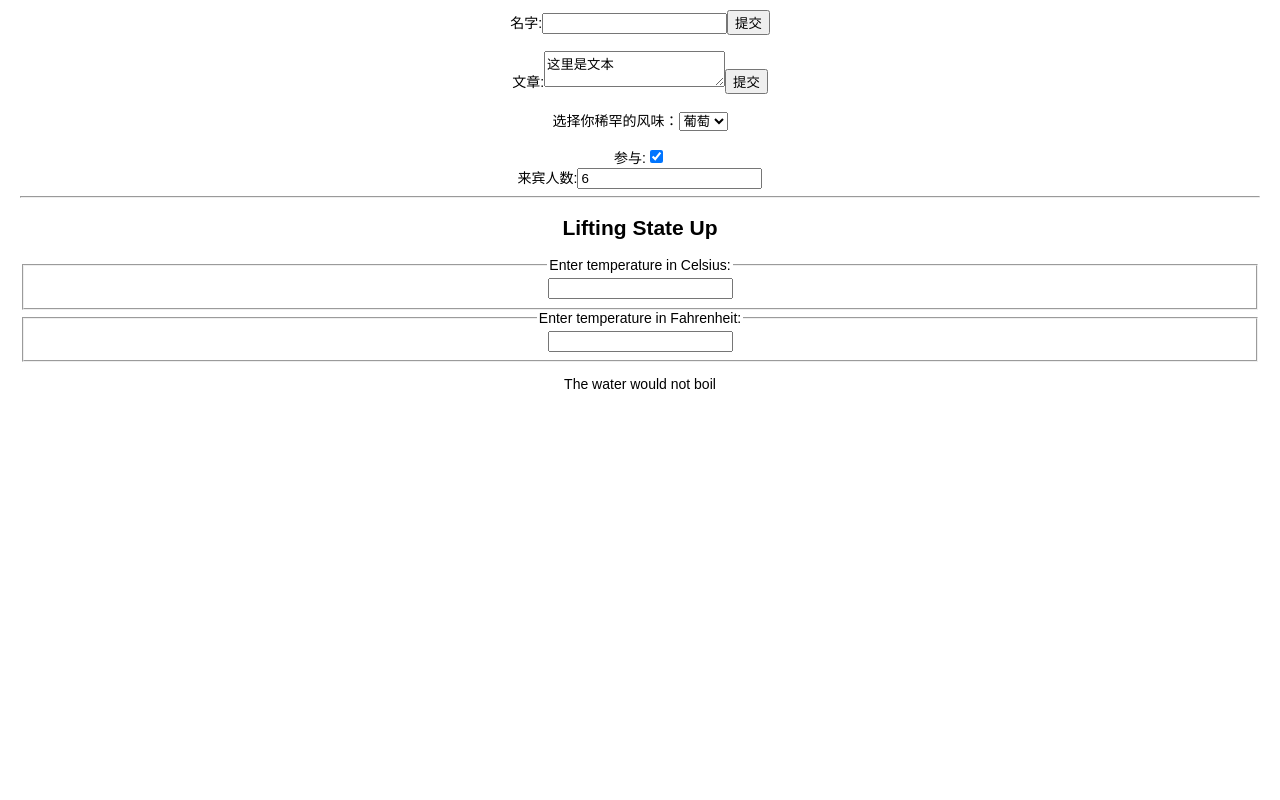
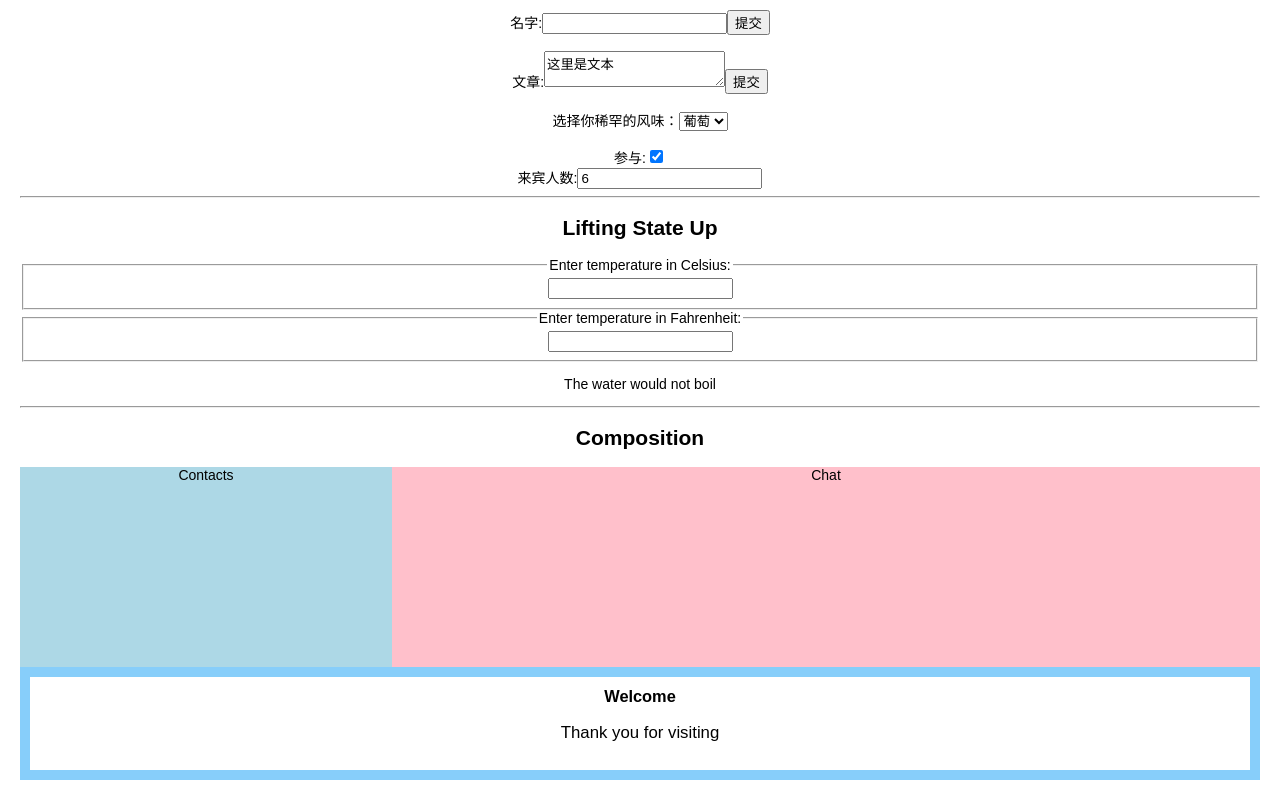
Before and after one commit to JackLiR8/react-learning, a React (Create React App) app: page / in a window 1280 px wide. Shown: the part 1116-1916 px from the top of the page. Before the commit the page ends 1528 px from the top, so only its background shows below. Built offline with nearby package versions, Linux system fonts and the light colour scheme.

Commit message:
:sparkles: New Feature: 核心概念-组合

```diff
--- a/src/main-concepts/ApiDisplay.js
+++ b/src/main-concepts/ApiDisplay.js
@@ -6,6 +6,7 @@ import ConditionalRender from './ConditionalRender'
 import List from './List'
 import Forms from './Form'
 import LiftingState from './LiftingState'
+import Composition from './Composition'
 
 function Main() {
   return (
@@ -16,7 +17,8 @@ function Main() {
       <ConditionalRender/><hr/>
       <List/><hr/>
       <Forms/><hr/>
-      <LiftingState/>
+      <LiftingState/><hr/>
+      <Composition />
     </div>
   )
 }
--- /dev/null
+++ b/src/main-concepts/Composition.css
@@ -0,0 +1,46 @@
+.SplitPane {
+  width: 100%;
+  height: 200px;
+}
+
+.SplitPane-left {
+  float: left;
+  width: 30%;
+  height: 100%;
+}
+
+.SplitPane-right {
+  float: left;
+  width: 70%;
+  height: 100%;
+}
+
+.Contacts {
+  width: 100%;
+  height: 100%;
+  background: lightblue;
+}
+
+.Chat {
+  width: 100%;
+  height: 100%;
+  background: pink;
+}
+
+.FancyBorder {
+  padding: 10px 10px;
+  border: 10px solid;
+}
+
+.FancyBorder-blue {
+  border-color: lightskyblue;
+}
+
+.Dialog-title {
+  margin: 0;
+  font-family: sans-serif;
+}
+
+.Dialog-message {
+  font-size: larger;
+}
--- /dev/null
+++ b/src/main-concepts/Composition.js
@@ -0,0 +1,87 @@
+/**
+ * @file 组合 VS 继承
+ *
+ * Props 和组合为你提供了清晰而安全地定制组件外观和行为的灵活方式。
+ * 注意：组件可以接受任意 props，包括基本数据类型，React 元素以及函数。
+ *
+ * 如果你想要在组件间复用非 UI 的功能，我们建议将其提取为一个单独的 JavaScript 模块，
+ * 如函数、对象或者类。组件可以直接引入（import）而无需通过 extend 继承它们。
+ */
+import React from 'react'
+import './Composition.css'
+
+function Contacts() {
+  return <div className="Contacts">Contacts</div>;
+}
+
+function Chat() {
+  return <div className="Chat">Chat</div>
+}
+
+/**
+ * 将所需内容传入 props，并使用相应的 prop. 这种方法可能使你想起别的库中“槽”（slot）的概念，
+ * 但在 React 中没有“槽”这一概念的限制, 你可以将任何东西作为 props 进行传递。
+ *
+ * props.children类似于默认插槽
+ */
+function SplitPane(props) {
+  return (
+    <div className="SplitPane">
+      <div className="SplitPane-left">
+        {props.left}
+      </div>
+      <div className="SplitPane-right">
+        {props.right}
+      </div>
+    </div>
+  )
+}
+
+function FancyBorder(props) {
+  return (
+    <div className={'FancyBorder FancyBorder-' + props.color}>
+      {props.children}
+    </div>
+  );
+}
+
+function Dialog(props) {
+  return (
+    <FancyBorder color="blue">
+      <h3 className="Dialog-title">
+        {props.title}
+      </h3>
+      <p className="Dialog-message">
+        {props.message}
+      </p>
+    </FancyBorder>
+  )
+}
+
+/**
+ * 在 React 中，我们也可以通过组合来实现特殊组件。“特殊”组件可以通过 props 定制并渲染“一般”组件：
+ */
+function WelcomeDialog() {
+  return (
+    <Dialog
+      title="Welcome"
+      message="Thank you for visiting" />
+  )
+}
+
+function Composition() {
+  return(
+    <div>
+      <h2>Composition</h2>
+
+      <SplitPane
+        left={ <Contacts /> }
+        right={ <Chat /> } />
+
+      <WelcomeDialog />
+
+    </div>
+  )
+}
+
+export default Composition;
```
